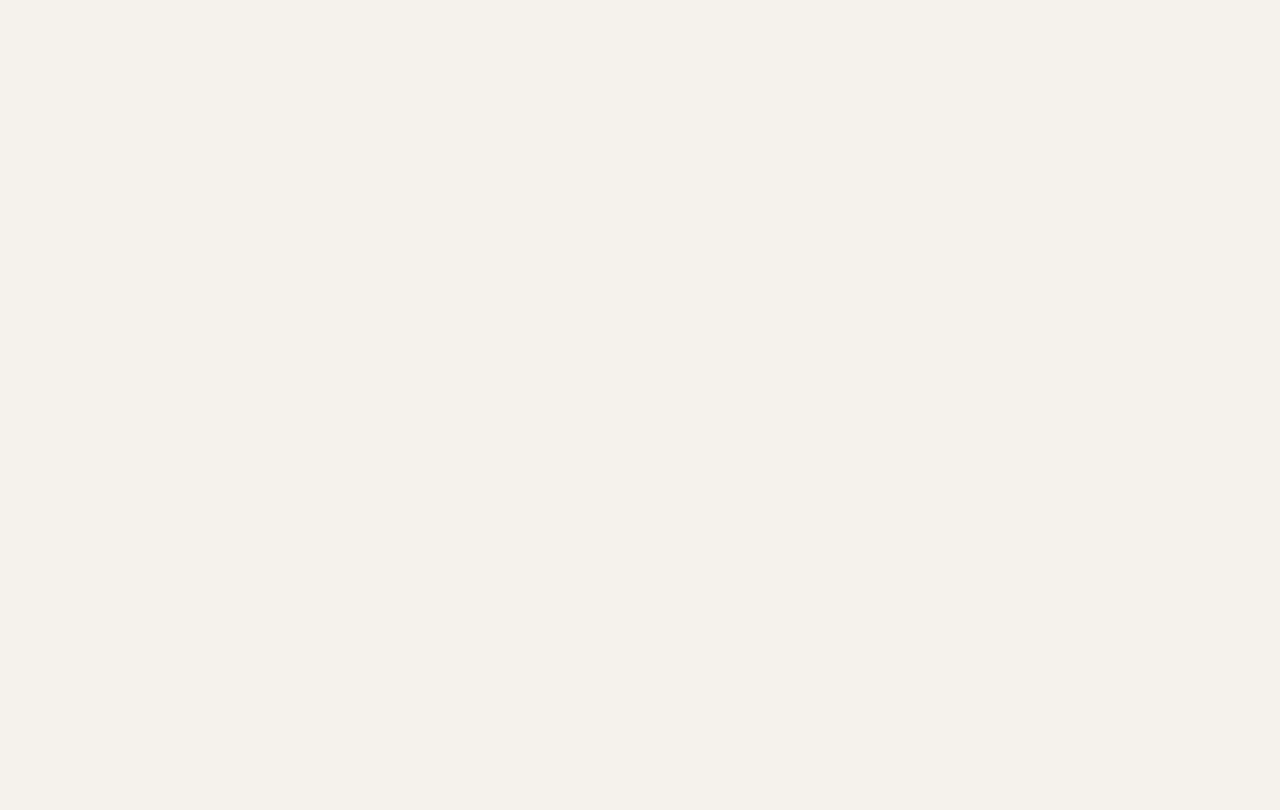
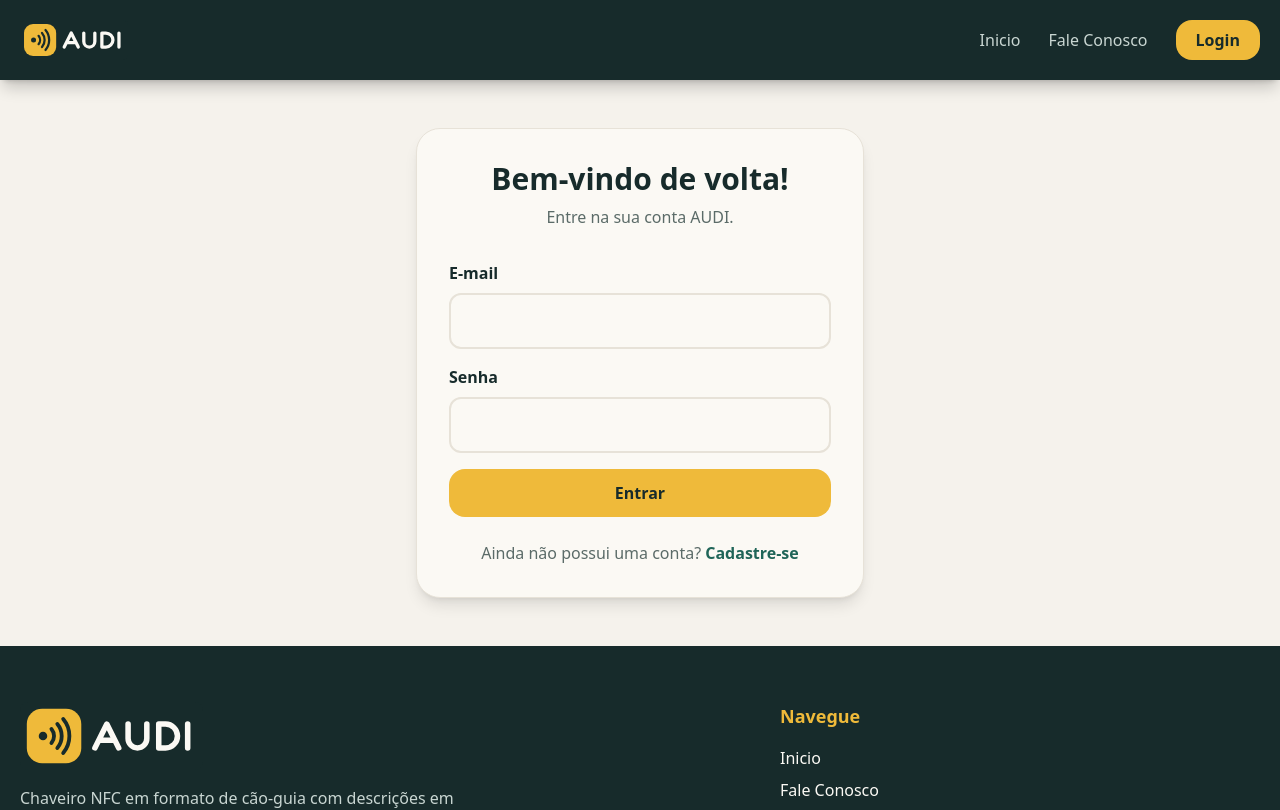
Before and after one commit to Deploy-divas/gs2-2026-web-front, a React (Vite) app: page /login in a window 1280 px wide. Shown: the top 810 px of the page. Built offline with nearby package versions, Linux system fonts and the light colour scheme.

Commit message:
add: finalizando paginas de auth

```diff
--- a/src/App.jsx
+++ b/src/App.jsx
@@ -4,6 +4,10 @@ import { AuthProvider } from "./contexts/AuthContext";
 import Index from "./pages/Index";
 import Contato from "./pages/Contato";
 import Login from "./pages/Login";
+import Cadastro from "./pages/Cadastro";
+import Home from "./pages/Home";
+
+import RotaPrivada from "./components/RotaPrivada";
 
 
 const App = () => {
@@ -15,13 +19,11 @@ const App = () => {
           <Route path="/" element={<Index />} />
           <Route path="/fale-conosco" element={<Contato />} />
           <Route path="/login" element={<Login />} />
+          <Route path="/cadastro" element={<Cadastro />} />
 
-          {/* <Route element={<RotaPrivada />}>
-              <Route path="/camera" element={<Camera />} />
-              <Route path="/texto-reconhecido"element={<TextoReconhecido />} />
-              <Route path="/resumo-gerado" element={<ResumoGerado />} />
-              <Route path="/resumos" element={<Resumos />} />
-              </Route>  */}
+          <Route element={<RotaPrivada />}>
+            <Route path="/home" element={<Home />} />
+          </Route>
 
         </Routes>
       </AuthProvider>
@@ -30,4 +32,5 @@ const App = () => {
   )
 }
 
+
 export default App
--- a/src/components/Footer.jsx
+++ b/src/components/Footer.jsx
@@ -4,7 +4,7 @@ import { Link } from 'react-router-dom'
 import logo from '../assets/audi-logo.svg'
 
 const links = [
-  { nome: 'Home', id: '/' },
+  { nome: 'Inicio', id: '/' },
   { nome: 'Fale Conosco', id: '/fale-conosco' },
 ]
 
--- a/src/components/Header.jsx
+++ b/src/components/Header.jsx
@@ -6,7 +6,7 @@ import { Menu as IconeMenu, X } from 'lucide-react'
 import logo from '../assets/audi-logo.svg'
 
 const links = [
-  { nome: 'Home', id: '/' },
+  { nome: 'Inicio', id: '/' },
   { nome: 'Fale Conosco', id: '/fale-conosco' },
 ]
 
--- a/src/pages/Cadastro.jsx
+++ b/src/pages/Cadastro.jsx
@@ -3,7 +3,7 @@ import { Link, useNavigate } from "react-router-dom";
 
 import Header from "../components/Header";
 import Footer from "../components/Footer";
-import Inputs from "../components/Inputs";
+import Input from "../components/Inputs";
 import { useAuth } from "../contexts/AuthContext";
 
 const Cadastro = () => {
@@ -53,12 +53,6 @@ const Cadastro = () => {
             formulario.nome
         );
 
-        navigate("/login", {
-            state: {
-            mensagem: "Cadastro realizado! Faça login para continuar.",
-            },
-        });
-
         } catch (error) {
         setErro(error.message);
         } finally {
@@ -75,22 +69,22 @@ const Cadastro = () => {
         <section className="w-full max-w-md rounded-3xl border border-borda bg-creme-claro p-8 shadow-lg">
 
             <h1 className="text-center font-titulo text-3xl font-extrabold">
-            Crie sua conta
+                Crie sua conta
             </h1>
 
             <p className="mb-8 mt-2 text-center text-cinza">
-            Comece a utilizar o AUDI.
+                Comece a utilizar o AUDI.
             </p>
 
             <form onSubmit={aoCadastrar}>
-            <Inputs
+            <Input
                 label="Nome"
                 name="nome"
                 value={formulario.nome}
                 onChange={aoAlterar}
             />
 
-            <Inputs
+            <Input
                 label="E-mail"
                 name="email"
                 type="email"
@@ -98,7 +92,7 @@ const Cadastro = () => {
                 onChange={aoAlterar}
             />
 
-            <Inputs
+            <Input
                 label="Senha"
                 name="senha"
                 type="password"
@@ -106,7 +100,7 @@ const Cadastro = () => {
                 onChange={aoAlterar}
             />
 
-            <Inputs
+            <Input
                 label="Confirmar senha"
                 name="confirmarSenha"
                 type="password"
--- /dev/null
+++ b/src/pages/Home.jsx
@@ -0,0 +1,17 @@
+import Header from "../components/Header";
+import Footer from "../components/Footer";
+
+
+const Home = () => {
+  return (
+    <>
+      <Header />
+
+        <main>teste</main>
+
+      <Footer />
+    </>
+  )
+}
+
+export default Home
--- a/src/pages/Login.jsx
+++ b/src/pages/Login.jsx
@@ -1,11 +1,116 @@
-import React from 'react'
+import { useState } from "react";
+import { Link, useLocation, useNavigate } from "react-router-dom";
+
+import Header from "../components/Header";
+import Footer from "../components/Footer";
+import Input from "../components/Inputs";
+import { useAuth } from "../contexts/AuthContext";
 
 const Login = () => {
-  return (
-    <div>
 
-    </div>
-  )
+    const { entrar } = useAuth();
+    const navigate = useNavigate();
+    const location = useLocation();
+
+    const [formulario, setFormulario] = useState({
+        email: "",
+        senha: "",
+    });
+
+    const [erro, setErro] = useState("");
+    const [carregando, setCarregando] = useState(false);
+
+    function aoAlterar(evento) {
+        const { name, value } = evento.target;
+
+        setFormulario({
+        ...formulario,
+        [name]: value,
+        });
+    }
+
+    async function aoEntrar(evento) {
+        evento.preventDefault();
+        setErro("");
+
+        try {
+        setCarregando(true);
+
+        await entrar(formulario.email, formulario.senha);
+
+        navigate("/home", { replace: true });
+
+        } catch (error) {
+        setErro("E-mail ou senha incorretos.");
+        } finally {
+        setCarregando(false);
+        }
+    }
+
+    return (
+        <>
+        <Header />
+
+        <main className="flex min-h-[70vh] items-center justify-center px-5 py-12">
+            <section className="w-full max-w-md rounded-3xl border border-borda bg-creme-claro p-8 shadow-lg">
+
+            <h1 className="text-center font-titulo text-3xl font-extrabold">
+                Bem-vindo de volta!
+            </h1>
+
+            <p className="mb-8 mt-2 text-center text-cinza">
+                Entre na sua conta AUDI.
+            </p>
+
+            <form onSubmit={aoEntrar}>
+                <Input
+                label="E-mail"
+                name="email"
+                type="email"
+                value={formulario.email}
+                onChange={aoAlterar}
+                />
+
+                <Input
+                label="Senha"
+                name="senha"
+                type="password"
+                value={formulario.senha}
+                onChange={aoAlterar}
+                />
+
+                {erro && (
+                <p role="alert" className="mb-4 text-sm font-semibold text-red-600">
+                    {erro}
+                </p>
+                )}
+
+                <button
+                type="submit"
+                disabled={carregando}
+                className="w-full rounded-2xl bg-amarelo px-5 py-3 font-bold text-petroleo transition hover:bg-amarelo-claro disabled:opacity-50"
+                >
+                {carregando ? "Entrando..." : "Entrar"}
+                </button>
+            </form>
+
+            <p className="mt-6 text-center text-cinza">
+                Ainda não possui uma conta?{" "}
+                <Link
+                to="/cadastro"
+                className="font-bold text-verde hover:underline"
+                >
+                Cadastre-se
+                </Link>
+            </p>
+
+            </section>
+        </main>
+
+        <Footer />
+        </>
+    );
+
 }
 
 export default Login
```
